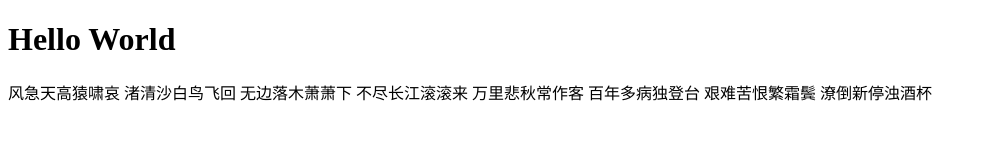
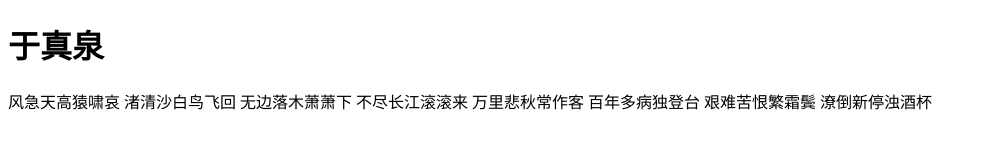
Before and after one commit to yuzhenquan/yuzhenquan.github.io, a plain HTML site: page index.html in a window 1280 px wide. Shown: the whole page, without its empty margins (0-987 px from the left). Drawn offline with Linux system fonts and the light colour scheme.

Commit message:
Update index.html

```diff
--- a/index.html
+++ b/index.html
@@ -1,7 +1,7 @@
 <!DOCTYPE html>
 <html>
 <body>
-<h1>Hello World</h1>
+<h1>于真泉</h1>
 <p>
   风急天高猿啸哀
   渚清沙白鸟飞回
```
